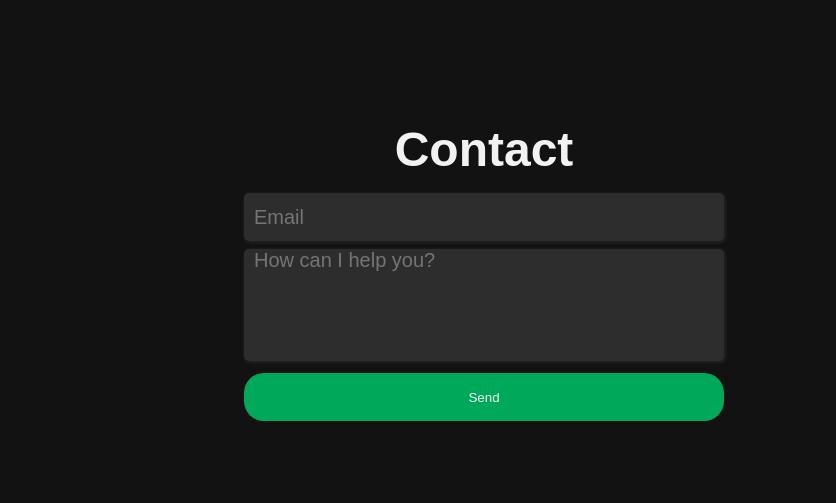
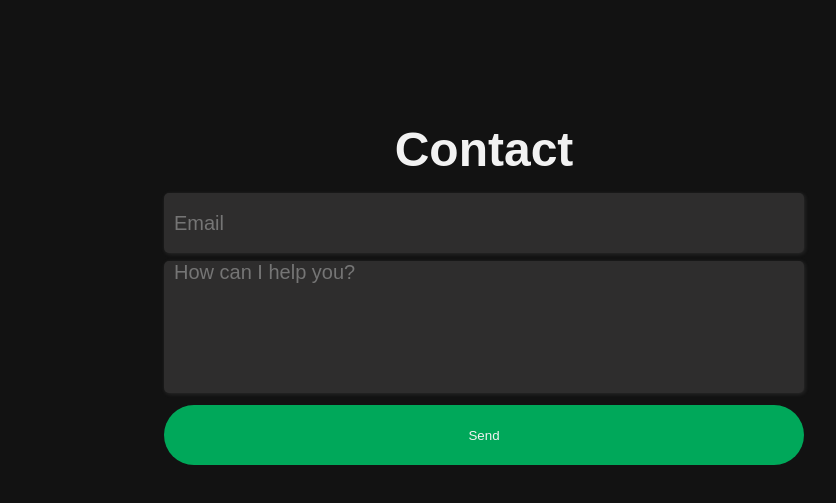
Before and after one commit to TrevorMickelson/Portfolio, a plain HTML site: page index.html in a window 1280 px wide. Shown: the part 2982-3485 px from the top of the page, without its empty margins (156-992 px from the left). Before the commit the page ends 3451 px from the top, so only its background shows below. Drawn offline with Linux system fonts and the light colour scheme.

Commit message:
updated contact

```diff
--- a/styles/contact.css
+++ b/styles/contact.css
@@ -16,8 +16,8 @@
 #text,
 #contact-container button {
   width: 100%;
-  max-width: 30rem;
-  height: 6vh;
+  max-width: 40rem;
+  height: 7.5vh;
 }
 
 #email,
@@ -29,7 +29,7 @@
 }
 
 #text {
-  height: 14vh;
+  height: 16.5vh;
   resize: none;
 
   /*
@@ -49,4 +49,5 @@
 #contact-container button {
   margin-top: 0.5rem;
   margin-bottom: 3rem;
+  border-radius: 35px;
 }
```
